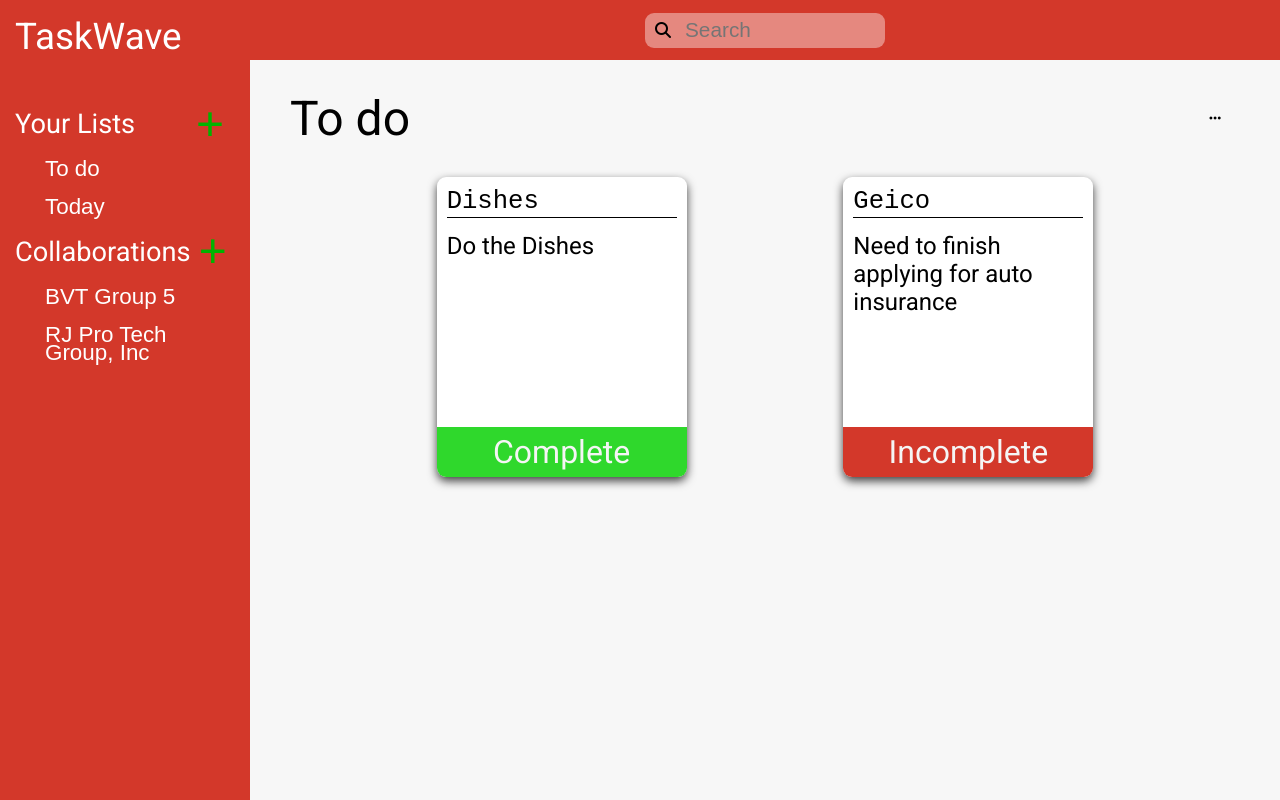
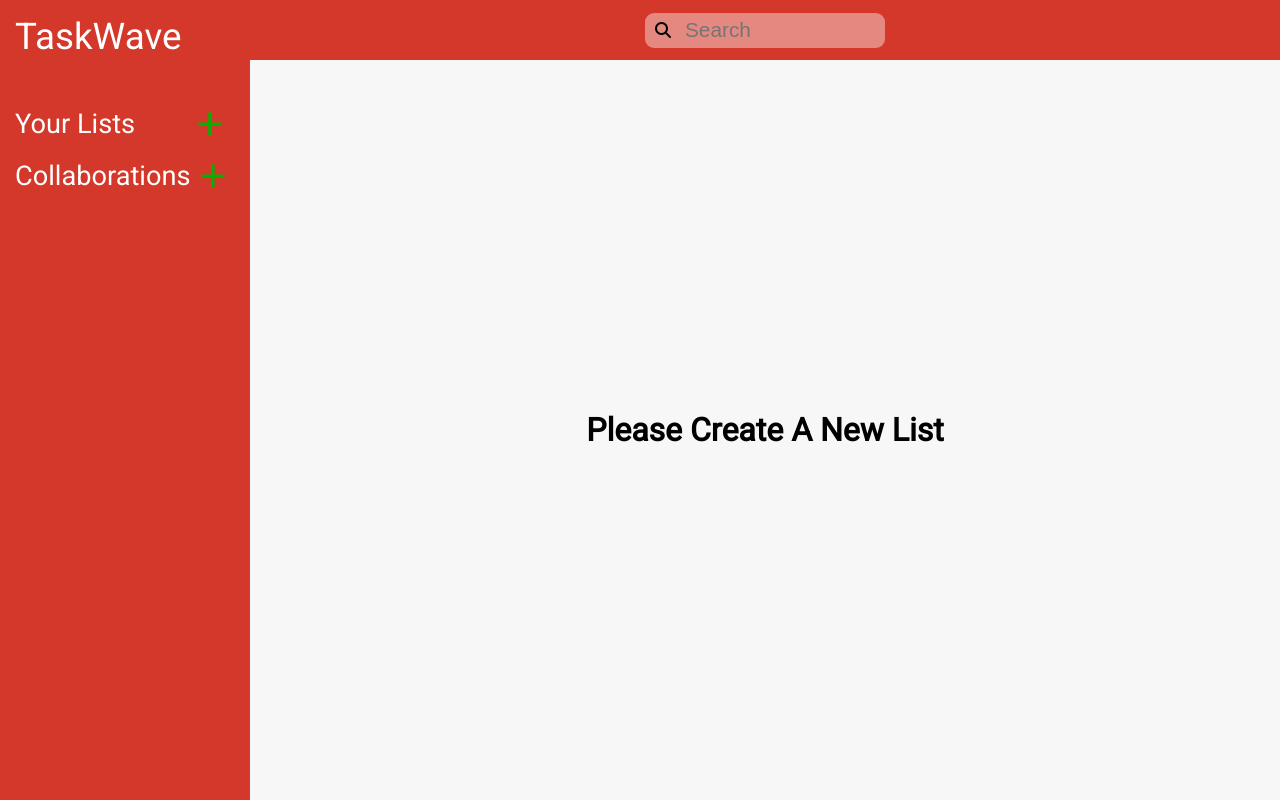
Before and after one commit to BenjaminMaring/to-do-list-react, a React (Vite) app: page / in a window 1280 px wide. Built offline with nearby package versions, Linux system fonts and the light colour scheme.

Commit message:
added features to delete a task and list, fixed sizing issues with css

```diff
--- a/src/App.css
+++ b/src/App.css
@@ -10,15 +10,16 @@
 }
 
 .app--body-wrapper {
-  height: calc(100vh - 60px);
   display: flex;
   flex-direction: column;
+  overflow-x: hidden;
+  max-height: 100vh;
 }
 
 /* css for the header class */
 .header--wrapper {
   width: calc(100vw - 250px);
-  height: 60px;
+  min-height: 60px;
   background-color: var(--bg-orange);
   display: flex;
   justify-content: center;
@@ -139,7 +140,11 @@ div.header--search-answers {
   padding: 30px 40px;
   display: flex;
   flex-direction: column;
+  max-height: 100%;
+
+  overflow-y: auto;
 }
+
 .list--title {
   display: flex;
   justify-content: space-between;
@@ -183,8 +188,6 @@ div.header--search-answers {
   position: absolute;
   right: 0px;
   width: 200px;
-
-  background-color: blue;
   z-index: 5;
 }
 
@@ -244,6 +247,7 @@ div.header--search-answers {
   display: flex;
   justify-content: space-evenly;
   flex-wrap: wrap;
+  min-height: 100px;
 }
 
 .list--end {
@@ -273,4 +277,57 @@ div.header--search-answers {
 .list--option-menu {
   position: absolute;
   inset: 50%;
+  background-color: transparent;
 }
+
+.list--options-btn {
+  border: none;
+  font-family: var(--font);
+  color: whitesmoke;
+  padding: 5px 0;
+}
+
+.list--new-task-btn {
+  background-color: green;
+  border-top-left-radius: 9px;
+  border-top-right-radius: 9px;
+}
+
+.list--delete-list-btn {
+  background-color: var(--bg-orange);
+  border-bottom-left-radius: 9px;
+  border-bottom-right-radius: 9px;
+}
+
+.list--delete-task-btn {
+  position: absolute;
+  bottom: 55px;
+  right: 5px;
+  width: 50px;
+  height: 50px;
+  border-radius: 50%;
+  opacity: 0;
+  transition: opacity 100ms linear;
+  border: none;
+  color: whitesmoke;
+  font-family: var(var(--font));
+  background-color: var(--bg-orange);
+}
+
+.list--task-wrapper:hover > .list--delete-task-btn{
+  opacity: 100%;
+  transition: opacity 100ms linear;
+}
+
+.no-list--wrapper {
+  display: flex;
+  align-items: center;
+  justify-content: center;
+  height: 100%;
+}
+
+.no-list--wrapper > h4 {
+  font-size: 2rem;
+  font-family: var(--font);
+
+}
--- a/src/App.jsx
+++ b/src/App.jsx
@@ -10,7 +10,7 @@ function App() {
   const [listIndex, setListIndex] = React.useState(0)
 
   React.useEffect(() => {
-    setListData(data.lists);
+    // I plan on getting this hooked into firebase, for now it will always start with an empty array
   }, [])
 
   //takes in an ID of a list, and finds its index
@@ -26,7 +26,7 @@ function App() {
 
   //adds a new list and assigns the respective type of list
   function addList(type) {
-    const id = Math.floor(Math.random() * 1000) + "";
+    const id = crypto.randomUUID() + "";
     setListData(prevData => {
       return [...prevData,
               {id: id,
@@ -38,6 +38,11 @@ function App() {
     })
   }
 
+  function deleteList() {
+    const id = listData[listIndex].id;
+    setListData(prev => prev.filter(list => list.id !== id));
+  }
+
   //is used when changing the title of a list
   //It maps through the list data array, updating the list with the new name
   function updateListName(value, listId) {
@@ -45,12 +50,12 @@ function App() {
   }
 
   //is used to toggle the completed status of each task.
+  //gets the index of the list, then maps through its data replacing it with the updated version
+  //updates the listData to have the correct data for that task by mapping through the array
   function toggleCompleted(id, taskId) {
-    //gets the index of the list, then maps through its data replacing it with the updated version
-    const newData = listData[getIndex(id)].data.map(task => {
-      return (task.taskId === taskId ? {...task, isCompleted: !task.isCompleted} : task)
-    })
-    //updates the listData to have the correct data for that task by mapping through the array
+    const newData = listData[getIndex(id)].data.map(task => (
+      task.taskId === taskId ? {...task, isCompleted: !task.isCompleted} : task
+    ))
     setListData(prevData => prevData.map(list => list.id === id ? {...list, data: newData} : list))
   }
 
@@ -68,18 +73,29 @@ function App() {
     setListData(prev => prev.map(list => list.id === listId ? {...list, data: newData} : list))
   }
 
+  //creates a new task with a random Id, and add it to a new array after spreading the current list data,
+  //then get the id of the current list and use .map to create the correct up to date version of the task
   function addNewTask(listId) {
-    let id = Math.floor(Math.random() * 1000) + "";
+    let id = crypto.randomUUID() + "";
     const newData = [...listData[listIndex].data, {taskName: "New Task", taskId: id, desc: "", isCompleted: false} ]
     id = listData[listIndex].id;
     setListData(prev => prev.map(list => list.id === id ? {...list, data: newData} : list))
   }
 
+  //similar to add new task, however it filters out the task that needs to be deleted to get the new data.
+  function deleteTask(event, taskId) {
+    const newData = listData[listIndex].data.filter(task => task.taskId !== taskId)
+    const id = listData[listIndex].id;
+    setListData(prev => prev.map(list => list.id === id ? {...list, data: newData} : list))
+  }
+
+
+
   return (
     <div className="app-outer-wrapper">
       <Sidebar lists={listData} changeList={changeList} addList={addList}/>
         <div className="app--body-wrapper">
-          <Header />
+          <Header listData={listData[listIndex]} />
             {
               listData.length > 0
               ? <List list={listData[listIndex]}
@@ -88,9 +104,11 @@ function App() {
                   updateTaskName={updateTaskName}
                   updateTaskDesc={updateTaskDesc}
                   addNewTask={addNewTask}
+                  deleteTask={deleteTask}
+                  deleteList={deleteList}
                 />
-              : <div>
-              Please create a new note
+              : <div className="no-list--wrapper">
+                  <h4>Please Create A New List</h4>
               </div>
             }
         </div>
--- a/src/Components/List.jsx
+++ b/src/Components/List.jsx
@@ -12,10 +12,12 @@ export default function List(props) {
             return (
                 <div className="list--task-wrapper" key={task.taskId}>
                     <div className="list--task-title-wrapper">
-                        <textarea
-                            className="list-task-title"
-                            value={task.taskName}
-                            onChange={(event) => {props.updateTaskName(event.target.value, task.taskId)}}></textarea>
+                        <div className="list-task-btn-wrapper">
+                            <textarea
+                                className="list-task-title"
+                                value={task.taskName}
+                                onChange={(event) => {props.updateTaskName(event.target.value, task.taskId)}}></textarea>
+                            </div>
                         <textarea
                             className="list--task-desc"
                             value={task.desc ? task.desc : "Please Enter A Description"}
@@ -24,6 +26,7 @@ export default function List(props) {
                     {task.isCompleted
                     ? <button className="list--end list--completed" onClick={() => props.toggleCompleted(props.list.id, task.taskId)}>Complete</button>
                     : <button className="list--end list--incomplete" onClick={() => props.toggleCompleted(props.list.id, task.taskId)}>Incomplete</button> }
+                    <button className={"list--delete-task-btn"} onClick={(e) => props.deleteTask(e, task.taskId)}>Delete</button>
                 </div>
             )
         })
@@ -37,8 +40,8 @@ export default function List(props) {
                     { showModal ?
                     <div className="list--modal-options">
                         <ul>
-                            <li><button onClick={props.addNewTask}>New Task</button></li>
-                            <li><button>Delete List</button></li>
+                            <li><button onClick={props.addNewTask} className="list--new-task-btn list--options-btn">New Task</button></li>
+                            <li><button onClick={props.deleteList} className="list--delete-list-btn list--options-btn">Delete List</button></li>
                         </ul>
                     </div>
                     : null}
@@ -47,7 +50,6 @@ export default function List(props) {
             <div className="list--card-wrapper">
             {tasksElem}
             </div>
-
         </div>
     )
 }
```
